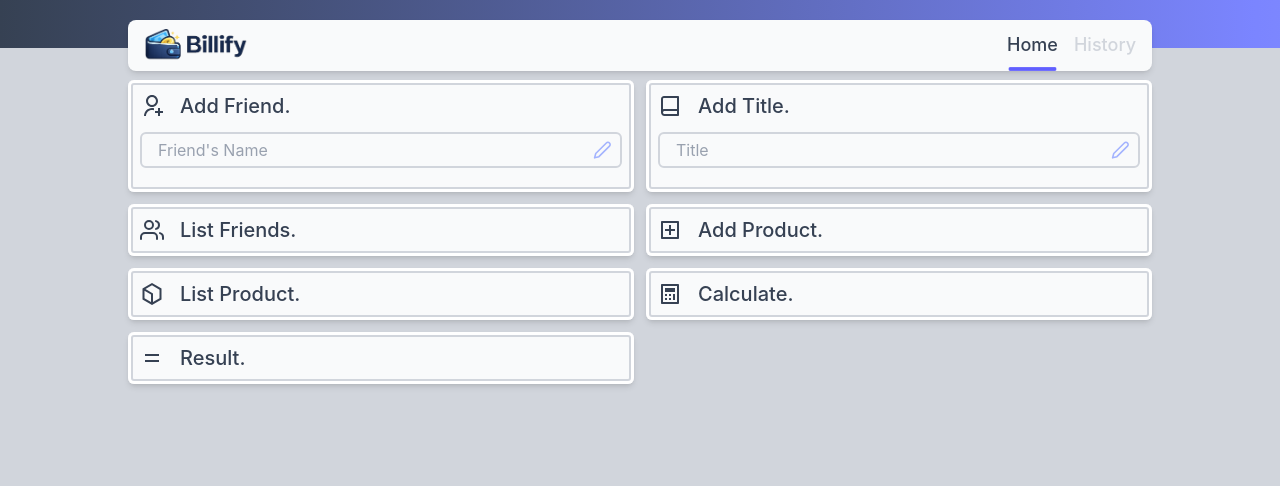
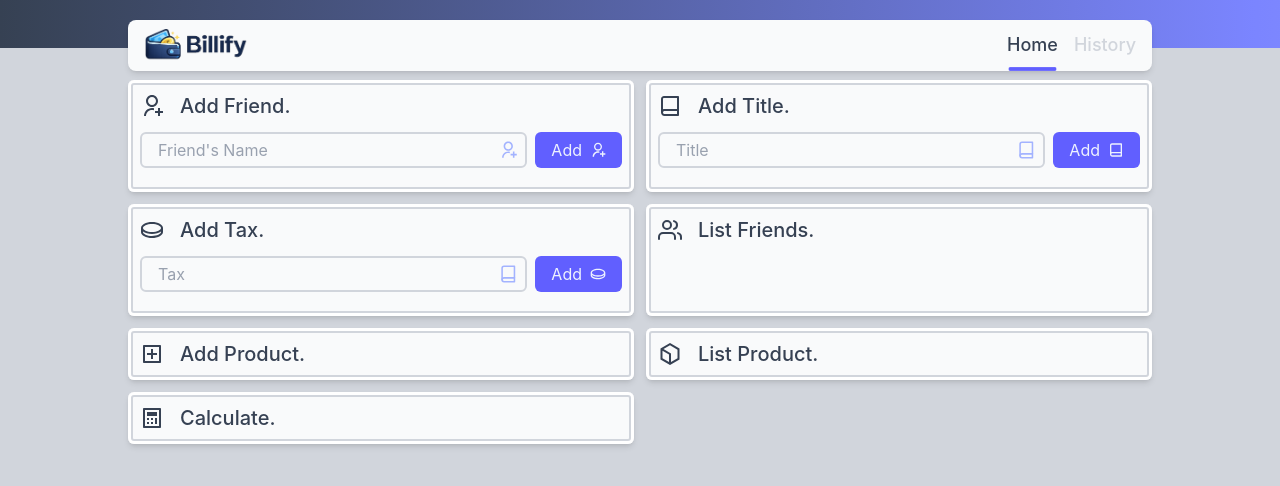
Before and after one commit to mazumalaa/Billify-Web-FE, a React (Vite) app: page / in a window 1280 px wide. Shown: the top 486 px of the page. Built offline with nearby package versions, Linux system fonts and the light colour scheme.

Commit message:
completing custom button component

```diff
--- a/src/components/CustomButton.jsx
+++ b/src/components/CustomButton.jsx
@@ -1,7 +1,10 @@
 // My-Setup
-const CustomButton = ({label}) => {
+const CustomButton = ({ children, customStyle, ...props }) => {
   return (
     <>
+      <button {...props} className={`${customStyle && customStyle} flex items-center gap-2 text-indigo-50 bg-indigo-500 px-4 py-1.5 rounded-md hover:opacity-75 cursor-pointer active:scale-98`}>
+        {children}
+      </button>
     </>
   )
 }
--- a/src/components/customInput.jsx
+++ b/src/components/customInput.jsx
@@ -1,10 +1,10 @@
 // My-Setup
-const CustomInput = ({ label, type, value, Icon, onChange }) => {
+const CustomInput = ({ label, value, Icon, ...props }) => {
   return (
-    <div className="relative my-3 border-2 focus-within:border-indigo-500 rounded-md border-gray-300 px-2 py-1.5">
+    <div className="w-full relative my-3 border-2 focus-within:border-indigo-500 rounded-md border-gray-300 px-2 py-1.5">
       <div className={`w-full flex items-center gap-2`}>
-        <input onChange={onChange} value={value} id={label} className={`outline-0 peer text-sm focus:outline-0 w-full`} type={type} />
-        <label className={`bg-gray-50 text-gray-400 w-max px-2 block duration-200 absolute ${value.length > 0 ? `-translate-y-[100%] text-sm ` : ``} peer-focus:text-indigo-500 peer-focus:-translate-y-[100%] peer-focus:text-sm`} htmlFor={label}>{label}</label>
+        <input {...props} value={value} id={label} className={`outline-0 peer text-sm focus:outline-0 w-full`} />
+        <label className={`bg-gray-50 text-gray-400 w-max px-2 block duration-200 absolute ${value.length > 0 ? `-translate-y-full text-sm ` : ``} peer-focus:text-indigo-500 peer-focus:-translate-y-[100%] peer-focus:text-sm`} htmlFor={label}>{label}</label>
         {Icon && <Icon className={`text-xl peer-focus:text-indigo-500 text-indigo-300`} />}
       </div>
     </div>
--- a/src/pages/homePage.jsx
+++ b/src/pages/homePage.jsx
@@ -1,29 +1,56 @@
 // Imports
-import { RiAddBoxLine, RiBookLine, RiBox1Line, RiCalculatorLine, RiEqualLine, RiUserAddLine } from "react-icons/ri";
+import { RiAddBoxLine, RiBookLine, RiBox1Line, RiCalculatorLine, RiCoinLine, RiEqualLine, RiUserAddLine } from "react-icons/ri";
 import CustomSection from "../components/customSection";
-import { FiEdit2, FiUsers } from "react-icons/fi";
+import { FiBook, FiEdit2, FiUsers } from "react-icons/fi";
 import CustomInput from "../components/customInput";
 import { useState } from "react";
+import CustomButton from "../components/CustomButton";
 
 // My-Setup
 const HomePage = () => {
-    const [input,setInput] = useState({
-        friendsName:"",
-        title:"",
+    const [input, setInput] = useState({
+        friendsName: "",
+        title: "",
+        tax:"",
     })
 
-    const handleChange = (key,value) => {
-        setInput(prev=> ({...prev, [key]:value}));
+    const handleChange = (key, value) => {
+        setInput(prev => ({ ...prev, [key]: value }));
     }
 
     return (
         <>
             <CustomSection title={`Add Friend.`} Icon={RiUserAddLine}>
-                <CustomInput onChange={(e)=> handleChange("friendsName" , e.target.value)} value={input.friendsName} label={`Friend's Name`} Icon={FiEdit2} />
+                <div className={`flex gap-2 items-center`}>
+                    <CustomInput onChange={(e) => handleChange("friendsName", e.target.value)} value={input.friendsName} label={`Friend's Name`} Icon={RiUserAddLine} />
+
+                    <CustomButton customStyle={`w-max`}>
+                        <span>Add</span>
+                        <RiUserAddLine />
+                    </CustomButton>
+                </div>
             </CustomSection>
 
             <CustomSection title={`Add Title.`} Icon={RiBookLine}>
-                 <CustomInput onChange={(e)=> handleChange("title" , e.target.value)} value={input.title} label={`Title`} Icon={FiEdit2} />
+                <div className={`flex gap-2 items-center`}>
+                    <CustomInput onChange={(e) => handleChange("title", e.target.value)} value={input.title} label={`Title`} Icon={FiBook} />
+
+                    <CustomButton customStyle={`w-max`}>
+                        <span>Add</span>
+                        <RiBookLine />
+                    </CustomButton>
+                </div>
+            </CustomSection>
+
+            <CustomSection title={`Add Tax.`} Icon={RiCoinLine}>
+                <div className={`flex gap-2 items-center`}>
+                    <CustomInput type={`number`} onChange={(e) => handleChange("tax", e.target.value)} value={input.tax} label={`Tax`} Icon={FiBook} />
+
+                    <CustomButton customStyle={`w-max`}>
+                        <span>Add</span>
+                        <RiCoinLine />
+                    </CustomButton>
+                </div>
             </CustomSection>
 
             <CustomSection title={`List Friends.`} Icon={FiUsers}></CustomSection>
@@ -33,8 +60,6 @@ const HomePage = () => {
             <CustomSection title={`List Product.`} Icon={RiBox1Line}></CustomSection>
 
             <CustomSection title={`Calculate.`} Icon={RiCalculatorLine}></CustomSection>
-
-            <CustomSection title={`Result.`} Icon={RiEqualLine}></CustomSection>
         </>
     )
 }
```
